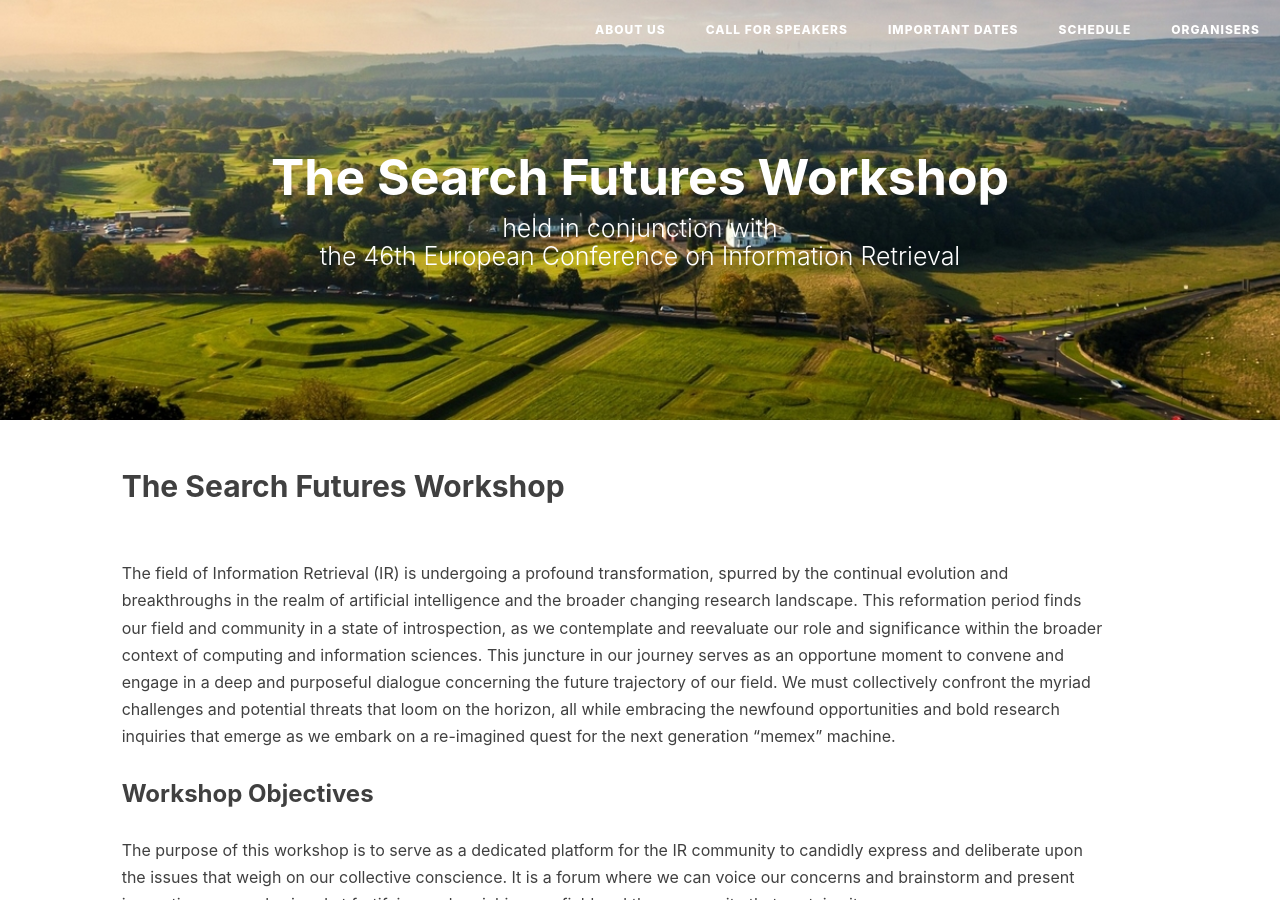
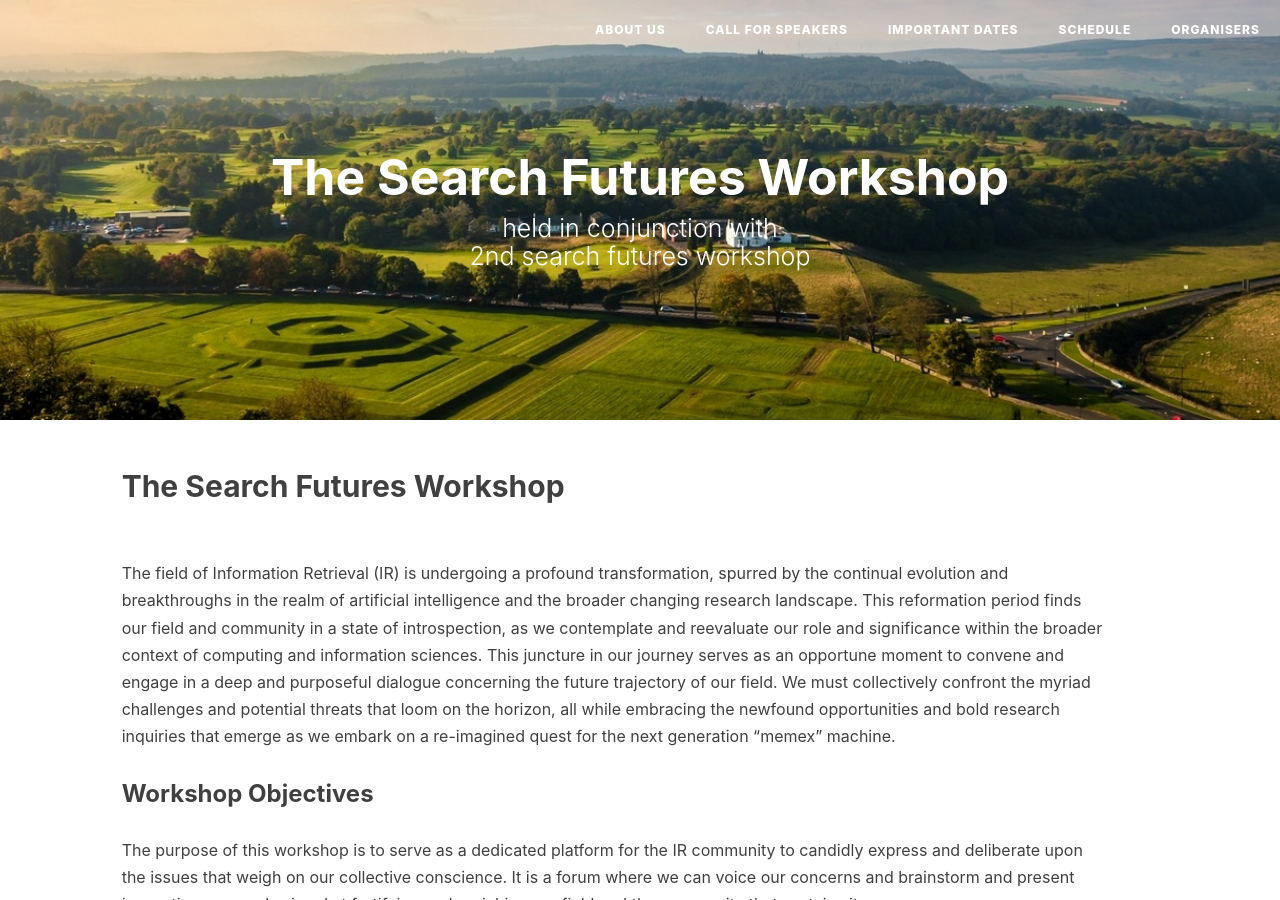
Before and after one commit to SearchFutures/SearchFutures.github.io, a Jekyll site: the page built from index.md, in a window 1280 px wide and 900 px high. Built offline with Jekyll 4.4.1, drawn with Linux system fonts in a browser that asks for light colours; nearby versions of some CDN libraries; our own code applies the rules of GitHub Pages for plain Markdown files.

Commit message:
Update page.html

```diff
--- a/_layouts/page.html
+++ b/_layouts/page.html
@@ -10,7 +10,7 @@ layout: default
                 <div class="site-heading">
                     <h1 style="font-size: 5rem">{% if page.title %}{{ page.title }}{% else %}{{ site.title }}{% endif %}</h1>
                     <!--<hr class="small">-->
-                    <span class="subheading" style="font-size: 2.5rem"> held in conjunction with<br/>the 46th European Conference on Information Retrieval</span>
+                    <span class="subheading" style="font-size: 2.5rem"> held in conjunction with<br/>2nd search futures workshop</span>
                 </div>
             </div>
         </div>
```
